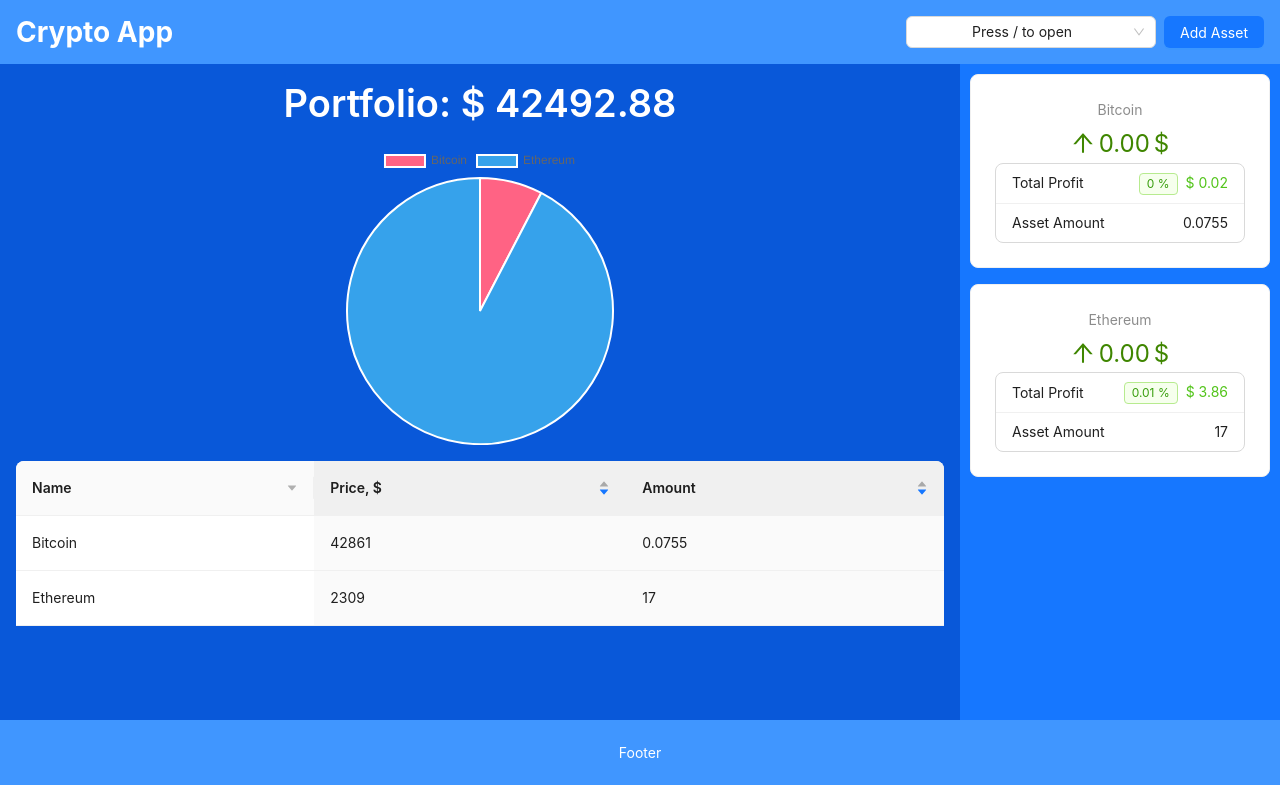
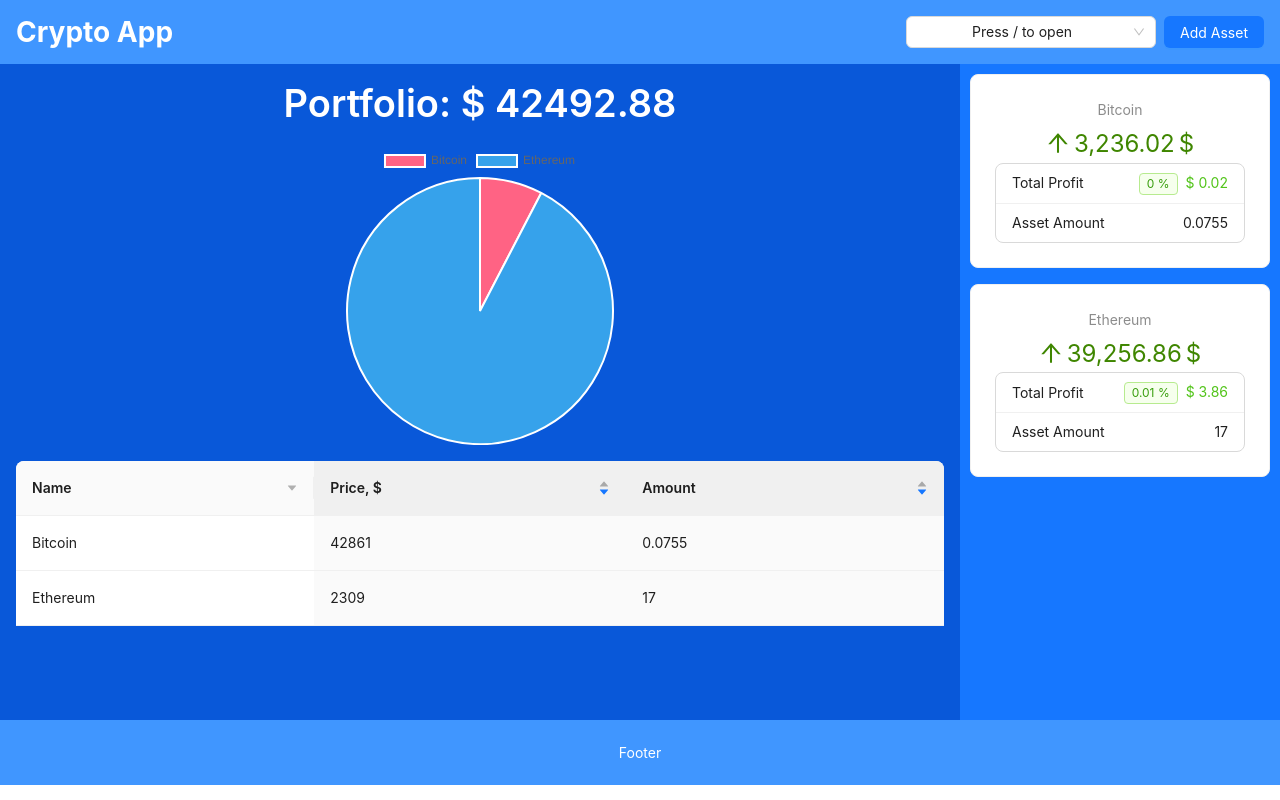
Before and after one commit to T1moQ/crypto-app, a React app: page / in a window 1280 px wide. Built offline with nearby package versions, Linux system fonts and the light colour scheme; the HTML template or start-up script is replaced by a standard one.

Commit message:
0 in total priece error fixwed

```diff
--- a/src/components/layout/AppSider.jsx
+++ b/src/components/layout/AppSider.jsx
@@ -23,7 +23,7 @@
                   <Card style={{ marginBottom: '1rem' }}>
                      <Statistic
                         title={capitalizer(asset.id)}
-                        value={asset.totalAmount}
+                        value={asset.totalMount}
                         precision={2}
                         valueStyle={{ color: asset.grow ? '#3f8600' : '#cf1322' }}
                         prefix={asset.grow ? <ArrowUpOutlined /> : <ArrowDownOutlined />}
```
